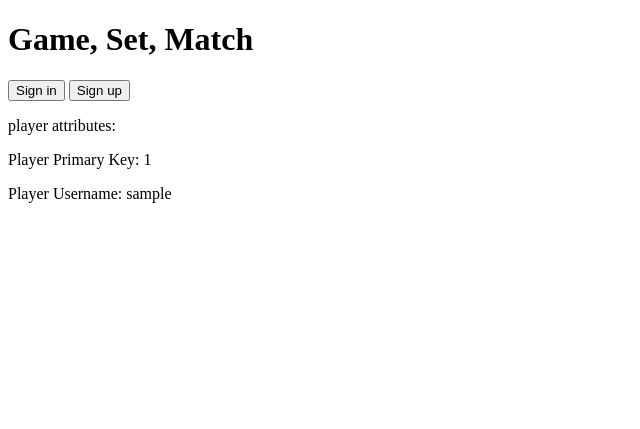
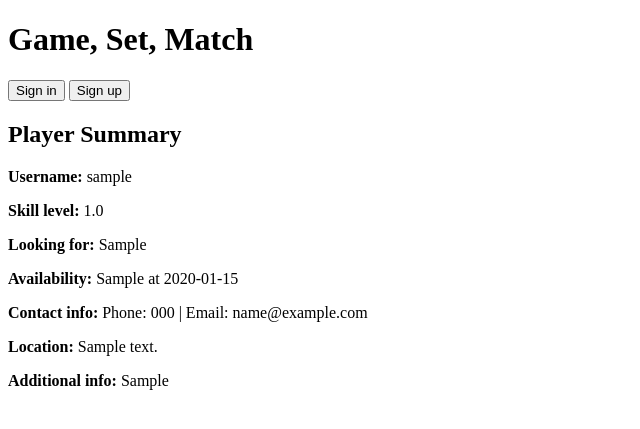
Before and after one commit to Allison-Northrop/tennis-match, a Django app: page /player_details/1 in a window 1280 px wide. Shown: the top 429 px of the page, without its empty margins (0-640 px from the left). Run offline with Django 3.2, Linux system fonts and the light colour scheme; tables that the repository leaves empty hold one stand-in row (values such as "Sample post").

Commit message:
added more to player summary template

```diff
--- a/player/templates/player/player_details.html
+++ b/player/templates/player/player_details.html
@@ -8,14 +8,24 @@
 </head>
 <body>
   {% block content %}
-  <p>player attributes:</p>
+  <h2>Player Summary</h2>
 
   {% block Player_Attributes%}
 
   {% for player in players %}
+  <!-- TODO make this a table? -->
+  <p><strong>Username:</strong> {{ player.username }}</p>
+  <p><strong>Skill level:</strong> {{ player.skill_level }}</p>
+  <p><strong>Looking for:</strong> {{ player.looking_for }}</p>
+  <p><strong>Availability:</strong> {{ player.availability_days }} at {{ player.availability_times}}</p>
+  <p><strong>Contact info:</strong> Phone: {{ player.phone_number }} | Email: {{ player.email}}</p>
+  <p><strong>Location:</strong> {{ player.address }}</p>
+  <p><strong>Additional info:</strong> {{ player.additional_info }}</p>
 
-  <p>Player Primary Key: {{ player.pk }}</p>
-  Player Username: {{ player.username }}
+
+
+
+
   {% endfor %}
 
   {% endblock %}
--- a/player/views.py
+++ b/player/views.py
@@ -12,7 +12,7 @@ def player_signin(request):
 def player_details(request, pk):
     #do i need to find here?
     player_object = get_object_or_404(Player_Attributes, pk=pk)
-    players = Player_Attributes.objects.filter(pk=pk)
+    players = Player_Attributes.objects.filter(pk=pk) #note to self, this pk=pk thing is the way to get individual items specific to the user popping up.
     return render(request, 'player/player_details.html', {'players': players})
 
 def player_attributes_new(request):
```
